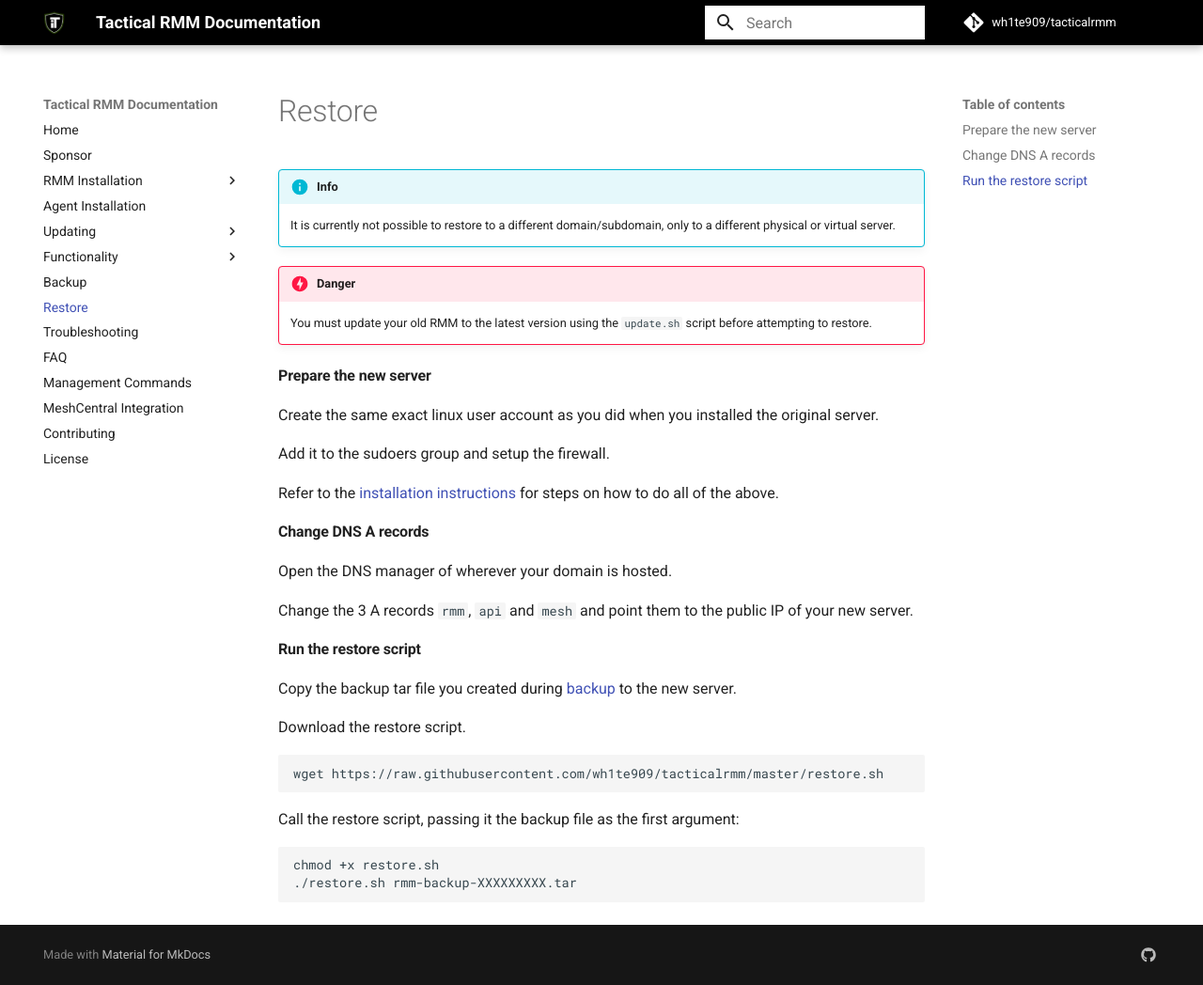
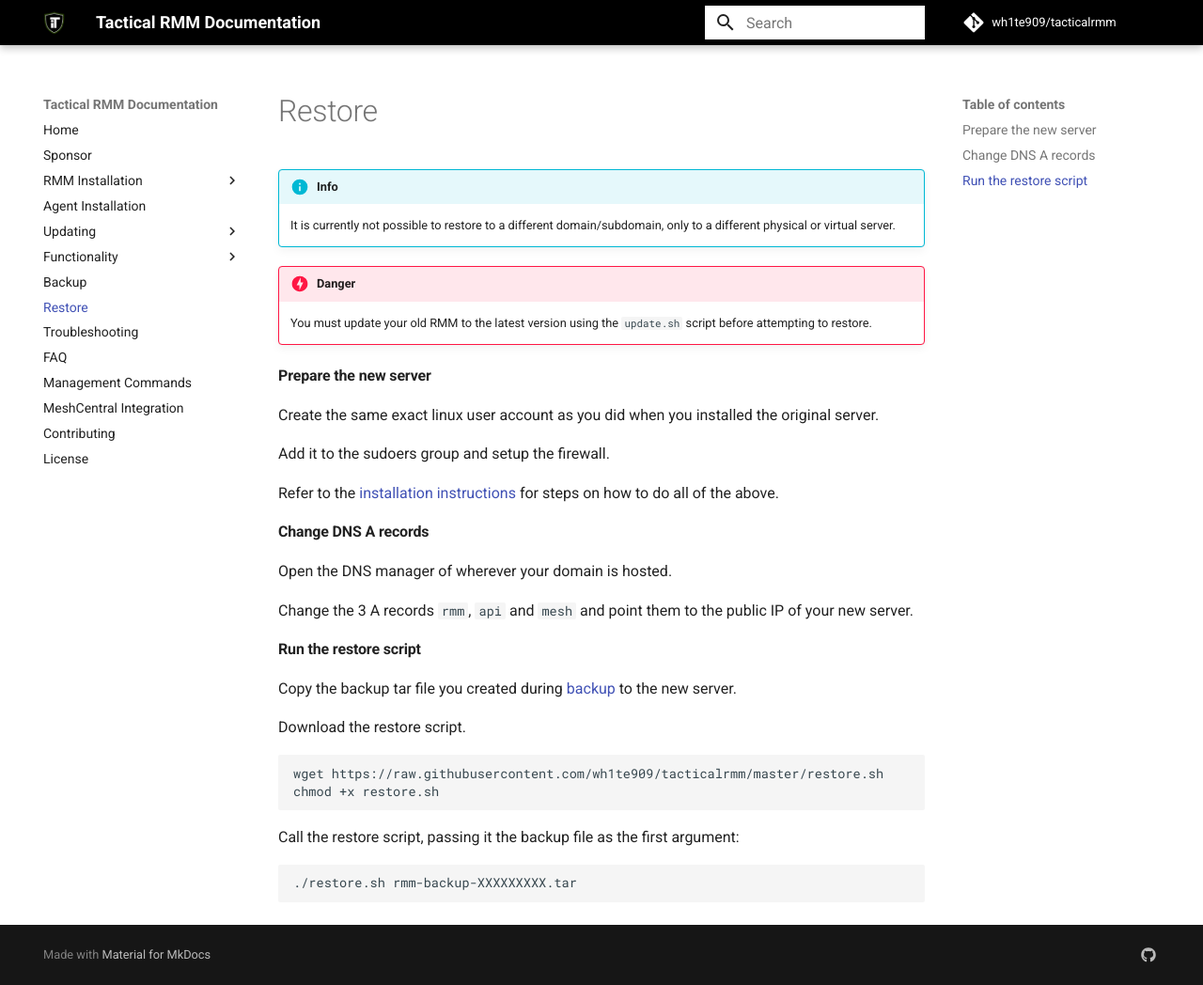
Before and after one commit to amidaware/trmm-docs, an MkDocs documentation site: the page built from docs/docs/restore.md, in a window 1280 px wide and 1048 px high. Shown: the whole window at 94% size. Built offline with MkDocs 1.6.1 and Material for MkDocs 9.7.7, drawn with Linux system fonts in a browser that asks for light colours; comment, search, counter and statistics services are not loaded.

Commit message:
tweak for workflow

````diff
--- a/docs/docs/restore.md
+++ b/docs/docs/restore.md
@@ -25,11 +25,11 @@
 
 ```bash
 wget https://raw.githubusercontent.com/wh1te909/tacticalrmm/master/restore.sh
+chmod +x restore.sh
 ```
 
 Call the restore script, passing it the backup file as the first argument:
 
 ```bash
-chmod +x restore.sh
 ./restore.sh rmm-backup-XXXXXXXXX.tar
 ```
````
